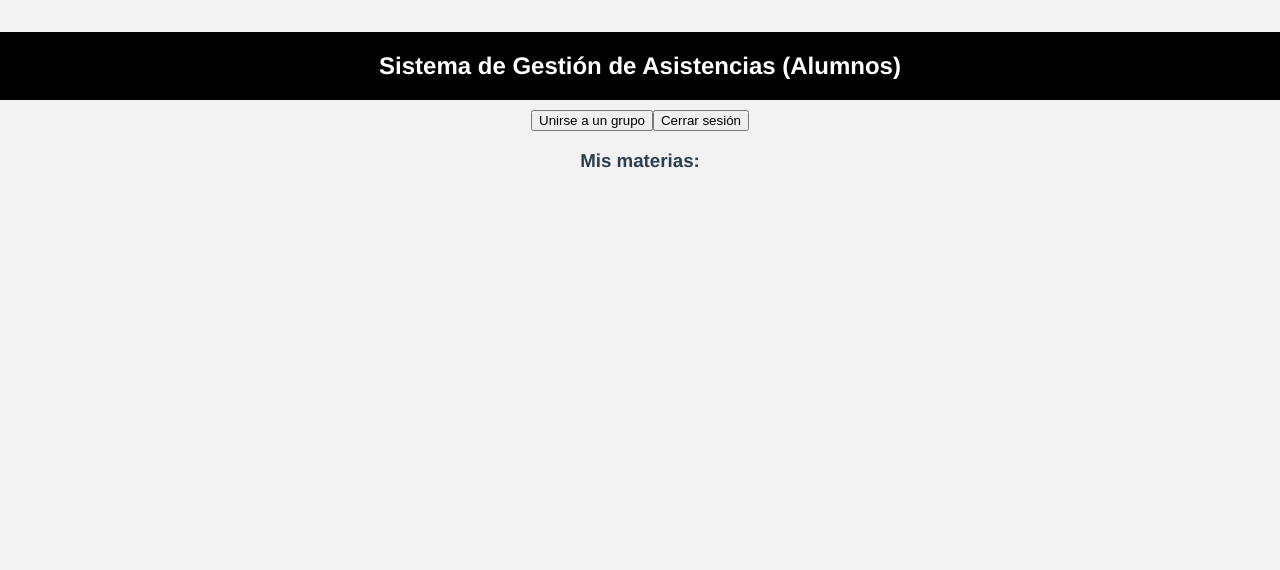
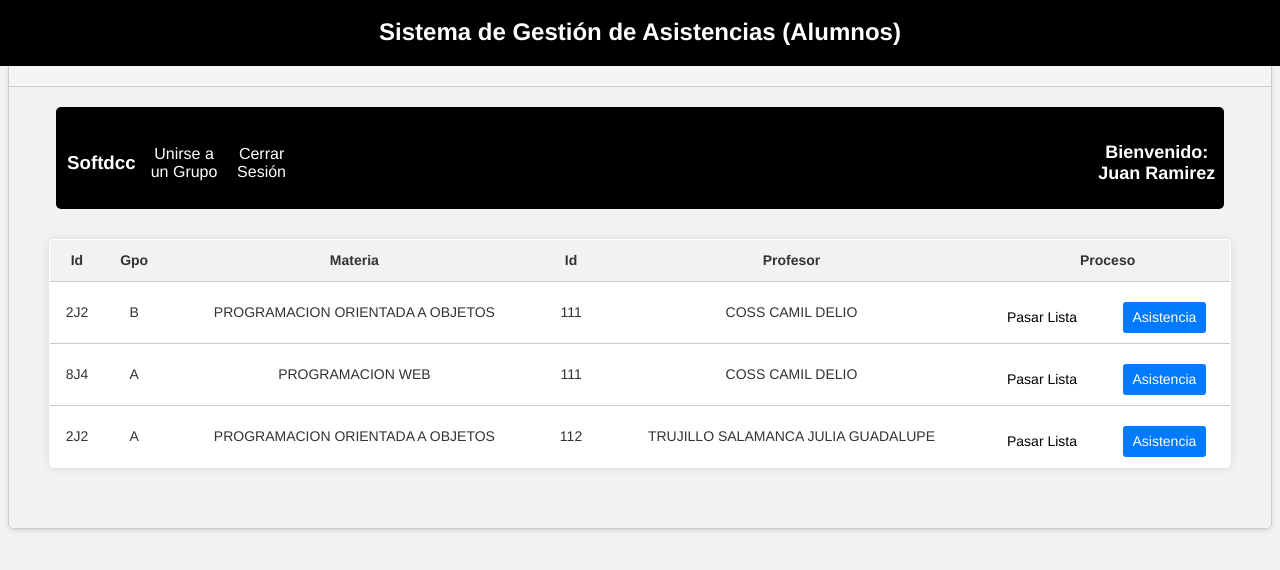
Before and after one commit to ErwinMartinezH/PaginasVUE, a Vue app in the folder proyecto2024/: page /main in a window 1280 px wide. Shown: the top 570 px of the page. Built offline with nearby package versions, Linux system fonts and the light colour scheme.

Commit message:
actualizo vue

```diff
--- a/proyecto2024/src/main.js
+++ b/proyecto2024/src/main.js
@@ -3,6 +3,7 @@ import App from './App.vue'
 import router from './router'
 import axios from 'axios';
 
+
 const app = createApp(App);
 app.use(router);
 app.config.globalProperties.$axios = axios;
--- a/proyecto2024/src/views/Login.vue
+++ b/proyecto2024/src/views/Login.vue
@@ -12,7 +12,7 @@
           placeholder="Capture su Contraseña"><br>
         <button type="submit">Iniciar sesión</button>
         <router-link to="/register">¿No tienes cuenta?</router-link>
-        <router-link to="/main">pruebas</router-link>
+
       </form>
     </div>
   </template>
@@ -92,16 +92,13 @@ export default {
   data() {
     return {
       noControl: '',
-      password: ''
+      password: '',
     };
   },
   methods: {
     login() {
-    this.$axios.post('http://localhost:8080/db/login.php', {
-      noControl: this.noControl,
-      password: this.password
-    })
-    .then(response => {
+      this.$api.login(this.noControl, this.password)
+        .then((response) => {
           console.log(response.data);
           // Aquí puedes manejar la respuesta del servidor
           if (response.data.message === 'Inicio de sesión exitoso') {
@@ -112,12 +109,10 @@ export default {
             alert(response.data.error);
           }
         })
-    .catch(error => {
+        .catch((error) => {
           console.error(error);
         });
-  }
-}
-
+    },
+  },
 };
-
 </script>
--- a/proyecto2024/src/views/MainPage.vue
+++ b/proyecto2024/src/views/MainPage.vue
@@ -1,34 +1,81 @@
 <template>
-    <div>
-      <h2>Sistema de Gestión de Asistencias (Alumnos)</h2>
-      <button @click="joinGroup">Unirse a un grupo</button>
-      <button @click="logout">Cerrar sesión</button>
-      <div>
-        <h3>Mis materias:</h3>
-        <ul>
-          <li v-for="materia in materias" :key="materia.idmateria">{{ materia.nombre }}</li>
-        </ul>
+  <div class="container-md">
+    <div class="row">
+      <div class="card">
+        <div class="card-header bg-dark text-white" >
+          <h2 class="text-center">Sistema de Gestión de Asistencias (Alumnos)</h2>
+        </div>
+        <div class="card-body">
+          <navbar></navbar>
+          <table-component :data="tableData"></table-component>
+        </div>
+      </div>
     </div>
   </div>
 </template>
 
 <script>
+import Navbar from '../views/Navbar.vue'
+import TableComponent from '../views/TableComponent.vue'
+
 export default {
+  components: {
+    Navbar,
+    TableComponent
+  },
   data() {
     return {
-        materias: []
-      };
+      tableData: [
+        {
+          id: '2J2',
+          grupo: 'B',
+          materia: 'PROGRAMACION ORIENTADA A OBJETOS',
+          idProfesor: 111,
+          profesor: 'COSS CAMIL DELIO'
         },
-    mounted() {
-      // Lógica para obtener las materias del alumno al cargar la página
+        {
+          id: '8J4',
+          grupo: 'A',
+          materia: 'PROGRAMACION WEB',
+          idProfesor: 111,
+          profesor: 'COSS CAMIL DELIO'
         },
-    methods: {
-      joinGroup() {
-        // Lógica para unirse a un grupo
-      },
-      logout() {
-        // Lógica para cerrar sesión
+        {
+          id: '2J2',
+          grupo: 'A',
+          materia: 'PROGRAMACION ORIENTADA A OBJETOS',
+          idProfesor: 112,
+          profesor: 'TRUJILLO SALAMANCA JULIA GUADALUPE'
+        }
+      ]
     }
   }
-  };
+}
 </script>
+
+<style>
+/* Estilos CSS necesarios */
+.card {
+  margin-bottom: 20px;
+  border: 1px solid #ccc;
+  border-radius: 5px;
+  box-shadow: 0 2px 4px rgba(0, 0, 0, 0.1);
+  transition: all 0.3s ease;
+}
+
+.card-header {
+  margin-top: -45px;
+  padding: 10px;
+  background-color: #f5f5f5;
+  border-bottom: 1px solid #ccc;
+  border-radius: 5px 5px 0 0;
+
+}
+
+.card-body {
+  padding: 20px;
+  border-radius: 0 0 5px 5px;
+}
+
+
+</style>
--- /dev/null
+++ b/proyecto2024/src/views/Navbar.vue
@@ -0,0 +1,70 @@
+<template>
+    <div class="container">
+      <!-- Barra de menú en la parte superior de la página -->
+      <div class="menu-bar">
+        <!-- Nombre de usuario -->
+        <a class="menu-item" href="#"><h3>Softdcc</h3></a>
+        <!-- Elemento del menú: Unirse a un Grupo -->
+        <a class="menu-item" href="/unirgrupo">Unirse a un Grupo</a>
+        <!-- Elemento del menú: Cerrar Sesión -->
+        <a href="/login" class="menu-item" type="button">Cerrar Sesión</a>
+        <!-- Elemento del menú: nombre de usuario -->
+        <a class="name-user"><h4>Bienvenido: Juan Ramirez</h4></a>
+      </div>
+    </div>
+  </template>
+
+  <script>
+  export default {
+    name: 'MenuBarComponent'
+  }
+  </script>
+
+  <style scoped>
+  /* Estilos CSS para la barra de menú */
+  .name-user {
+    color: #fff;
+    font-size: 18px;
+    margin-left: 800px;
+    display: flex;
+    justify-content: flex-end;
+    align-items: center;
+  }
+
+
+  .menu-bar {
+    display: flex;
+    justify-content: flex-start;
+    align-items: center;
+    background-color: #000000;
+    padding: 1px;
+    border-radius: 5px;
+    margin-bottom: 10px;
+    margin-left: 27px;
+    margin-right: 27px;
+  }
+
+  .menu-item {
+    color: #fff;
+    margin-left: 10px;
+    text-decoration: none;
+    align-items: center;
+  }
+
+  .menu-item:hover {
+    color: #000000;
+    background-color: #fff;
+    padding: 5px;
+    border-radius: 5px;
+    transition: all 0.3s ease;
+  }
+
+  .menu-item:active {
+    color: #000000;
+    background-color: #fff;
+    padding: 5px;
+    border-radius: 5px;
+    transition: all 0.3s ease;
+  }
+
+  </style>
--- a/proyecto2024/src/views/Register.vue
+++ b/proyecto2024/src/views/Register.vue
@@ -12,31 +12,34 @@
         placeholder="Capture su No. de Control"/>
         <br />
       <label for="nombre" align="left">Nombre:</label>
+      <!--se hace las letras mayusculas en automatico en el input-->
       <input
         type="text"
         v-model="nombre"
         required=""
         placeholder="Capture Nombre usando letras MAYUSCULAS"
         title="Capture su Nombre usando letras MAYUSCULAS, Ej: MARTHA ó BIBIANA"
-        pattern="[A-ZÁÉÍÓÚÑ ]{2,32}"/>
+        pattern="[A-ZÁÉÍÓÚÑ ]{2,32}"
+        oninput="this.value = this.value.toUpperCase()"
+        />
       <br />
       <label for="apellido" align="left">Apellido:</label>
       <input type="text" v-model="apellido" required=""
         placeholder="Capture Apellidos usando letras MAYUSCULAS"
         title="Capture su Apellidos usando letras MAYUSCULAS, Ej: LOPEZ O RODRIGUEZ"
-        pattern="[A-ZÁÉÍÓÚÑ ]{2,32}" />
+        pattern="[A-ZÁÉÍÓÚÑ ]{2,32}"
+        oninput="this.value = this.value.toUpperCase()"/>
       <br />
       <label for="telefono" align="left">Telefono:</label>
       <input type="text" v-model="telefono" required=""
-        placeholder="Capture su Telefono ej. 12345678"
-        title="Capture su Telefono ej. 12345678"
-        pattern="[0-9]{8}" />
+        placeholder="Capture su Telefono ej. 2291234567"
+        title="Capture su Telefono ej. 2291234567"
+        pattern="[0-9]{10}" />
       <br />
       <label for="correo" align="left">Correo:</label>
       <input type="text" v-model="correo" required=""
         placeholder="Capture su Correo ej. 0kqj3@example.com"
-        title="Capture su Correo ej. 0kqj3@example.com"
-        pattern="[a-z0-9._%+-]+@[a-z0-9.-]+\.[a-z]{2,}$" />
+        title="Capture su Correo ej. example@example.com" />
       <br />
       <label for="password" align="left">Contraseña:</label>
       <input type="password" v-model="password" required=""
@@ -134,19 +137,41 @@ router-link:hover {
 </style>
 
 <script>
+import axios from 'axios';
+
 export default {
   name: "RegisterForm",
   data() {
     return {
-      noControl: "",
-      nombre: "",
-      // Agregar más datos según sea necesario
+      noControl: '',
+      nombre: '',
+      apellido: '',
+      telefono: '',
+      correo: '',
+      password: ''
     };
   },
   methods: {
     register() {
-      // Lógica para enviar datos de registro al servidor
-    },
-  },
+      const alumnoData = {
+        noControl: this.noControl,
+        nombre: this.nombre,
+        apellido: this.apellido,
+        telefono: this.telefono,
+        correo: this.correo,
+        password: this.password
+      };
+
+      axios.post('http://localhost:3000/data/conectar', alumnoData)
+        .then(response => {
+          console.log(response.data);
+          // Aquí puedes manejar la respuesta, como mostrar un mensaje de éxito o redirigir al usuario
+        })
+        .catch(error => {
+          console.error(error);
+          // Manejar errores aquí
+        });
+    }
+  }
 };
 </script>
--- /dev/null
+++ b/proyecto2024/src/views/TableComponent.vue
@@ -0,0 +1,98 @@
+<!-- TableComponent.vue -->
+<template>
+    <div class="card-body">
+      <table id="miTabla" class="dataTable">
+        <thead>
+          <tr>
+            <th>Id</th>
+            <th>Gpo</th>
+            <th>Materia</th>
+            <th>Id</th>
+            <th>Profesor</th>
+            <th colspan="2">Proceso</th>
+          </tr>
+        </thead>
+        <tbody>
+          <tr v-for="(row, index) in data" :key="index">
+            <td>{{ row.id }}</td>
+            <td>{{ row.grupo }}</td>
+            <td>{{ row.materia }}</td>
+            <td>{{ row.idProfesor }}</td>
+            <td>{{ row.profesor }}</td>
+            <td><a :href="'pasedelista/index.php?idmateria=' + row.id + '&idgrupo=' + row.grupo + '&idprofesor=' + row.idProfesor + '&nombremateria=' + row.materia + '&nombreprofesor=' + row.profesor" class="btn btn-primary">Pasar Lista</a></td>
+            <td><a :href="'asistencia/index.php?idmateria=' + row.id + '&idgrupo=' + row.grupo + '&idprofesor=' + row.idProfesor + '&nombremateria=' + row.materia + '&nombreprofesor=' + row.profesor" class="btn btn-success">Asistencia</a></td>
+          </tr>
+        </tbody>
+        <tfoot></tfoot>
+      </table>
+    </div>
+  </template>
+
+  <script>
+  export default {
+    props: {
+      data: {
+        type: Array,
+        required: true
+      }
+    }
+  }
+  </script>
+
+  <style>
+  /* Estilos CSS necesarios */
+  .dataTable {
+    width: 100%;
+    border-collapse: collapse;
+    border-spacing: 0;
+    margin-bottom: 20px;
+    font-size: 14px;
+    line-height: 1.5;
+    color: #333;;
+    background-color: #fff;
+    border: 1px solid #ccc;
+    border-radius: 5px;
+    overflow: hidden;
+    box-shadow: 0 0 10px rgba(0, 0, 0, 0.1)
+  }
+
+  .dataTable th,
+  .dataTable td {
+    padding: 10px;
+    text-align: center;
+    vertical-align: middle;
+    border-bottom: 1px solid #ccc;
+  }
+
+  .dataTable th {
+    background-color: #f2f2f2;
+    font-weight: bold;
+    text-align: center;
+  }
+
+  .dataTable td {
+    background-color: #fff;
+    border-bottom: 1px solid #ccc;
+
+  }
+
+  .dataTable td:last-child {
+    text-align: center;
+
+  }
+
+  .dataTable td:last-child a {
+    display: inline-block;
+    padding: 5px 10px;
+    background-color: #007bff;
+    color: #fff;
+    text-decoration: none;
+    border-radius: 3px;
+    transition: background-color 0.3s ease;
+  }
+
+  .dataTable td:last-child a:hover {
+    background-color: #0056b3;
+  }
+
+  </style>
```
Also changed, not shown: 1 other file (tests, documents, lock files or other folders). Lines whose indentation alone changed are shown as unchanged.
